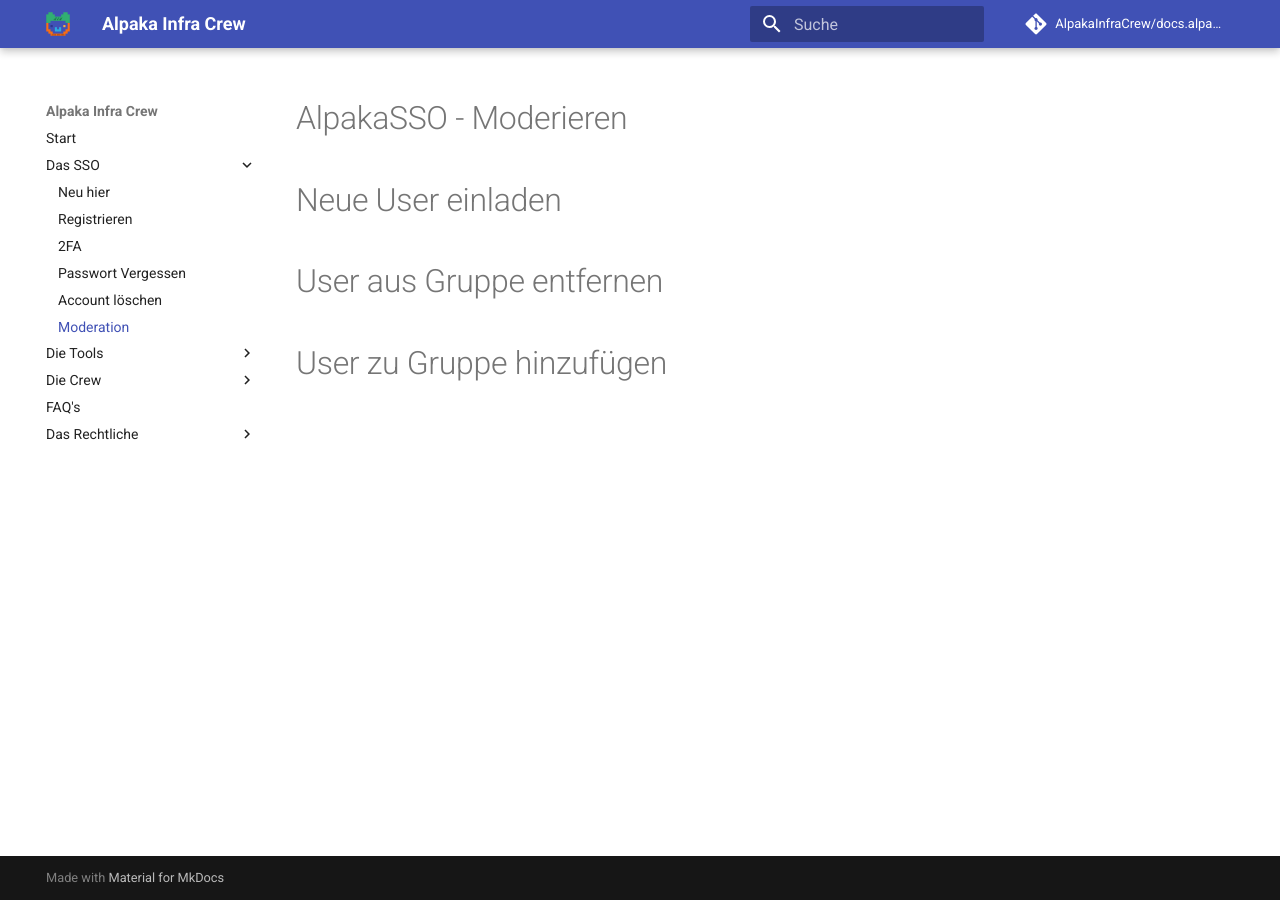
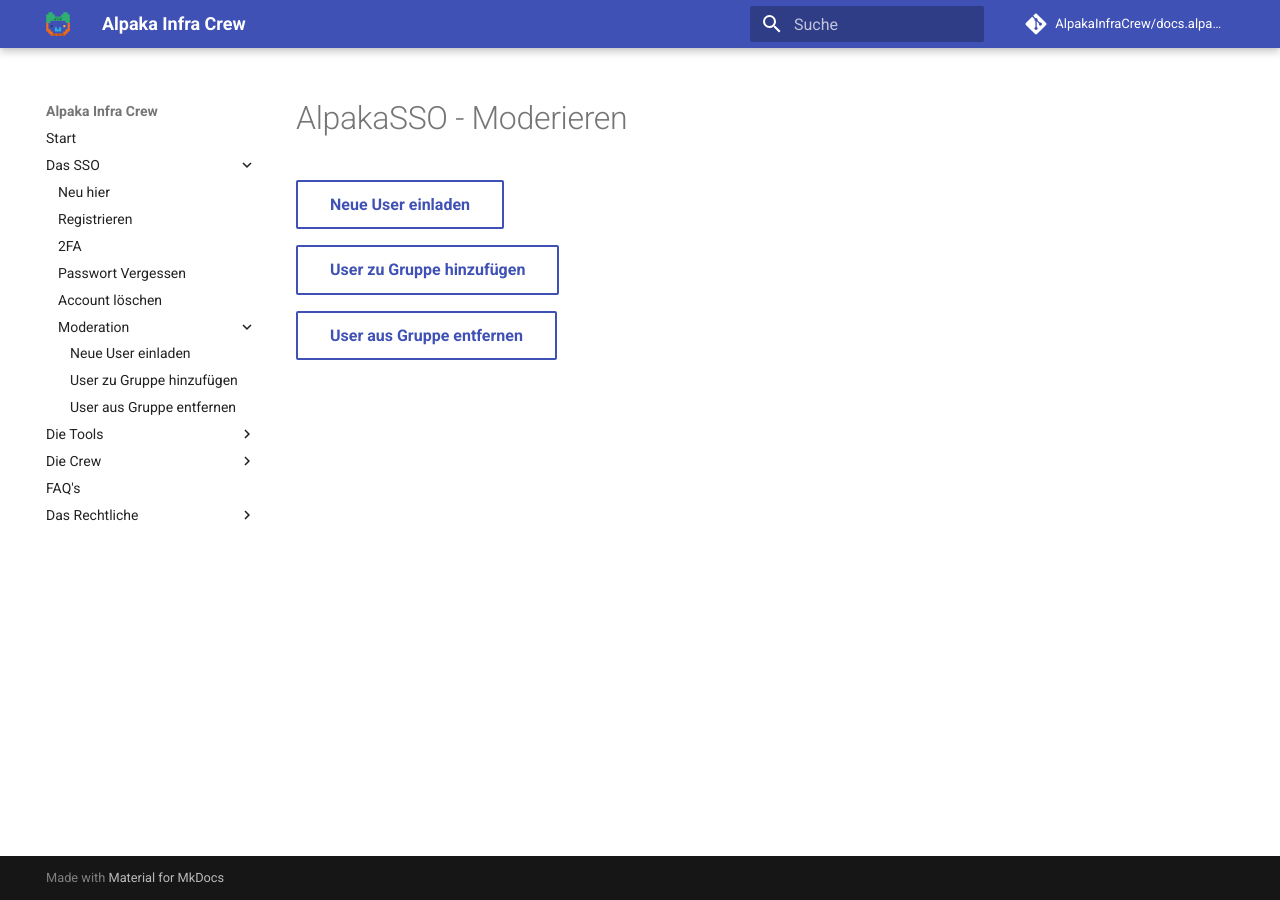
Before and after one commit to AlpakaInfraCrew/docs.alpaka.space, an MkDocs documentation site: the page built from docs/alpakasso/moderate/index.md, in a window 1280 px wide. Built offline with MkDocs 1.6.1 and Material for MkDocs 9.7.7, drawn with Linux system fonts in a browser that asks for light colours; comment, search, counter and statistics services are not loaded.

Commit message:
move stuff around

```diff
--- /dev/null
+++ b/docs/alpakasso/moderate/index.md
@@ -0,0 +1,8 @@
+AlpakaSSO - Moderieren
+===
+
+[Neue User einladen](invite.md){ .md-button }
+
+[User zu Gruppe hinzufügen](add.md){ .md-button }
+
+[User aus Gruppe entfernen](remove.md){ .md-button }
```
Also changed, not shown: docs/alpakasso/moderate.md (deleted, +0 -8 lines), docs/alpakasso/moderate/add.md (added, +2 -0 lines), docs/alpakasso/moderate/invite.md (added, +2 -0 lines), docs/alpakasso/moderate/remove.md (added, +2 -0 lines), docs/legal/datenschutz.md (+2 -2 lines), docs/alpakasso/.pages, docs/alpakasso/moderate/.pages (added).
